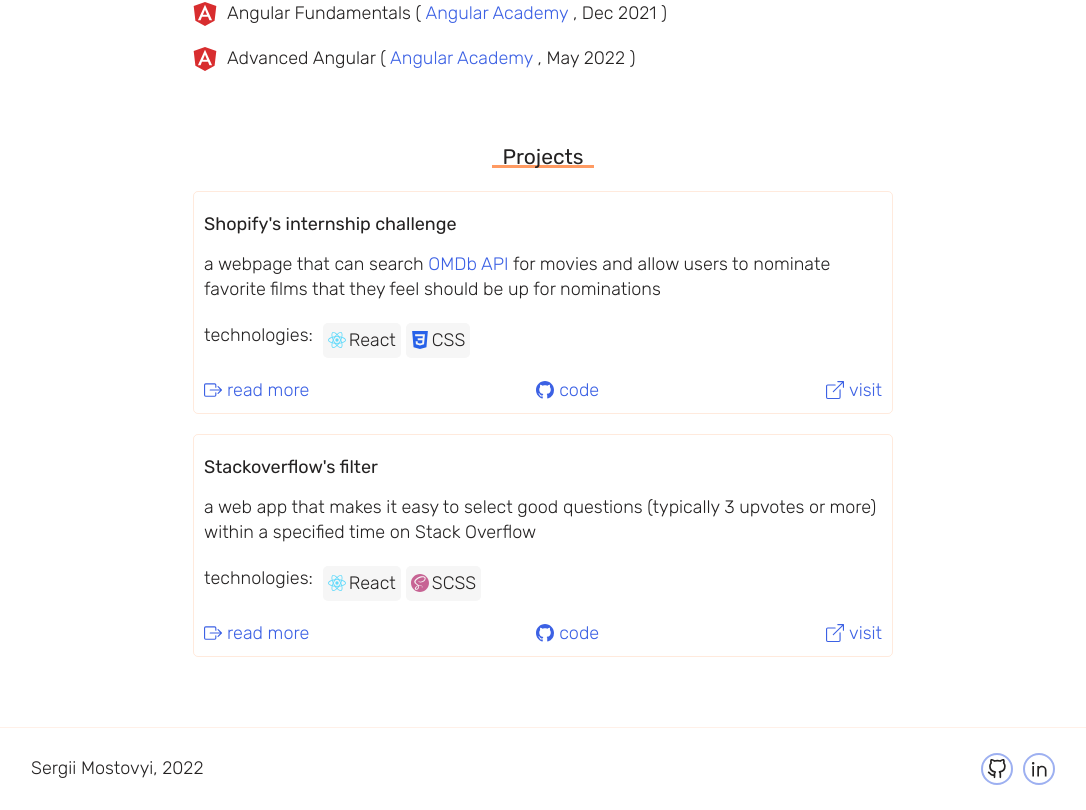
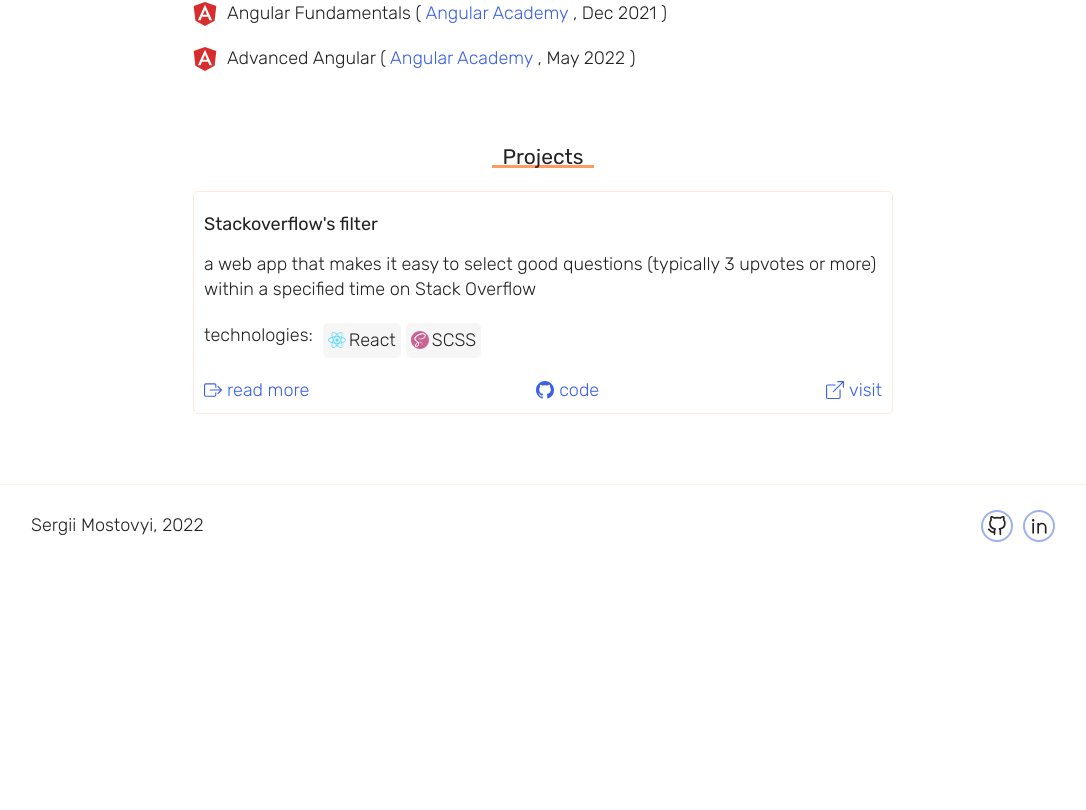
Before and after one commit to SergiiMost/next-personal, a Next.js app: page / in a window 1280 px wide. Shown: the part 842-1652 px from the top of the page, without its empty margins (97-1183 px from the left). After the commit the page ends 1409 px from the top, so only its background shows below. Built offline with nearby package versions, Linux system fonts and the light colour scheme.

Commit message:
removed shopify

```diff
--- a/pages/index.js
+++ b/pages/index.js
@@ -140,7 +140,7 @@
           {/* Projects*/}
           <div className={styles.projects} id='projects'>
             <Heading tag='h3'> projects</Heading>
-            <div className={styles.projectContainer}>
+            {/* <div className={styles.projectContainer}>
               <h3 className={styles.projectHeader}>Shopify's internship challenge </h3>
               <p className={styles.projectDescription}>
                 a webpage that can search{' '}
@@ -186,7 +186,7 @@
                   visit
                 </a>
               </div>
-            </div>
+            </div> */}
             {/*Project 2*/}
             <div className={styles.projectContainer}>
               <h3 className={styles.projectHeader}>Stackoverflow's filter </h3>
```
